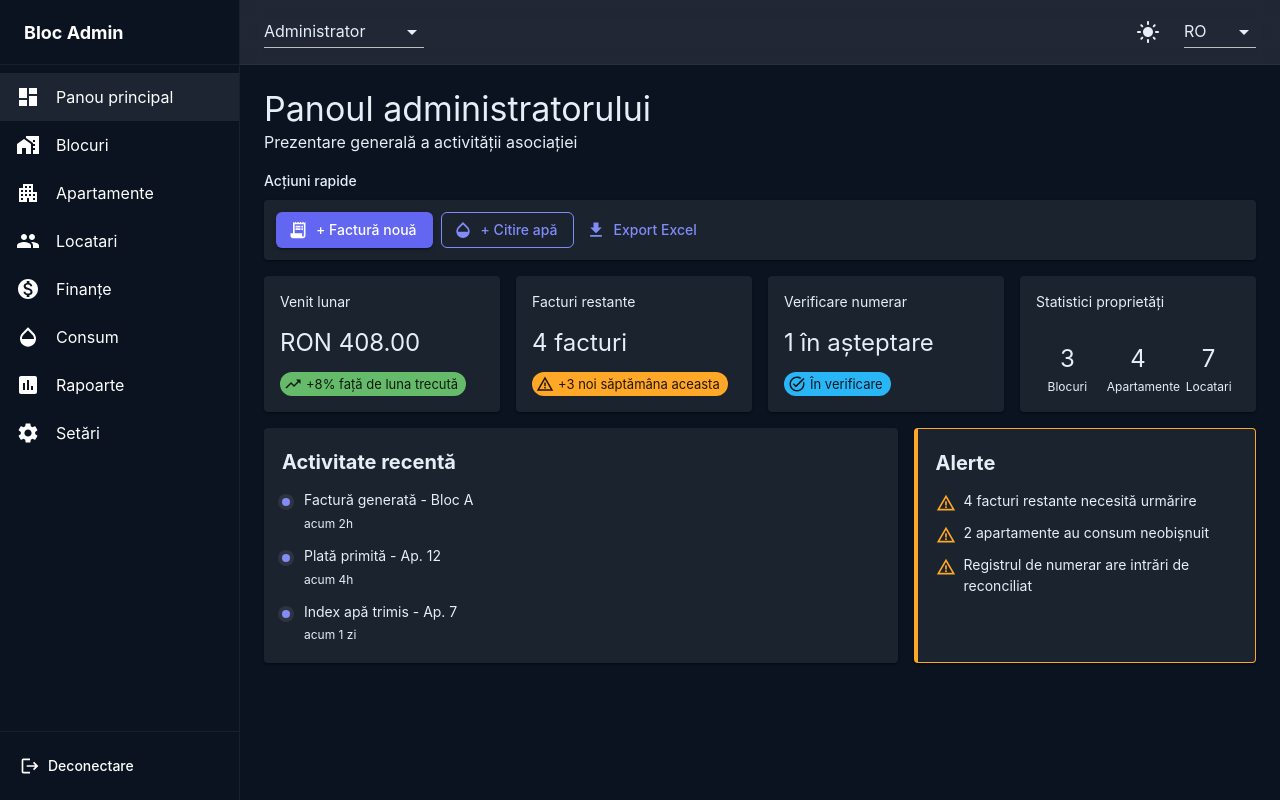
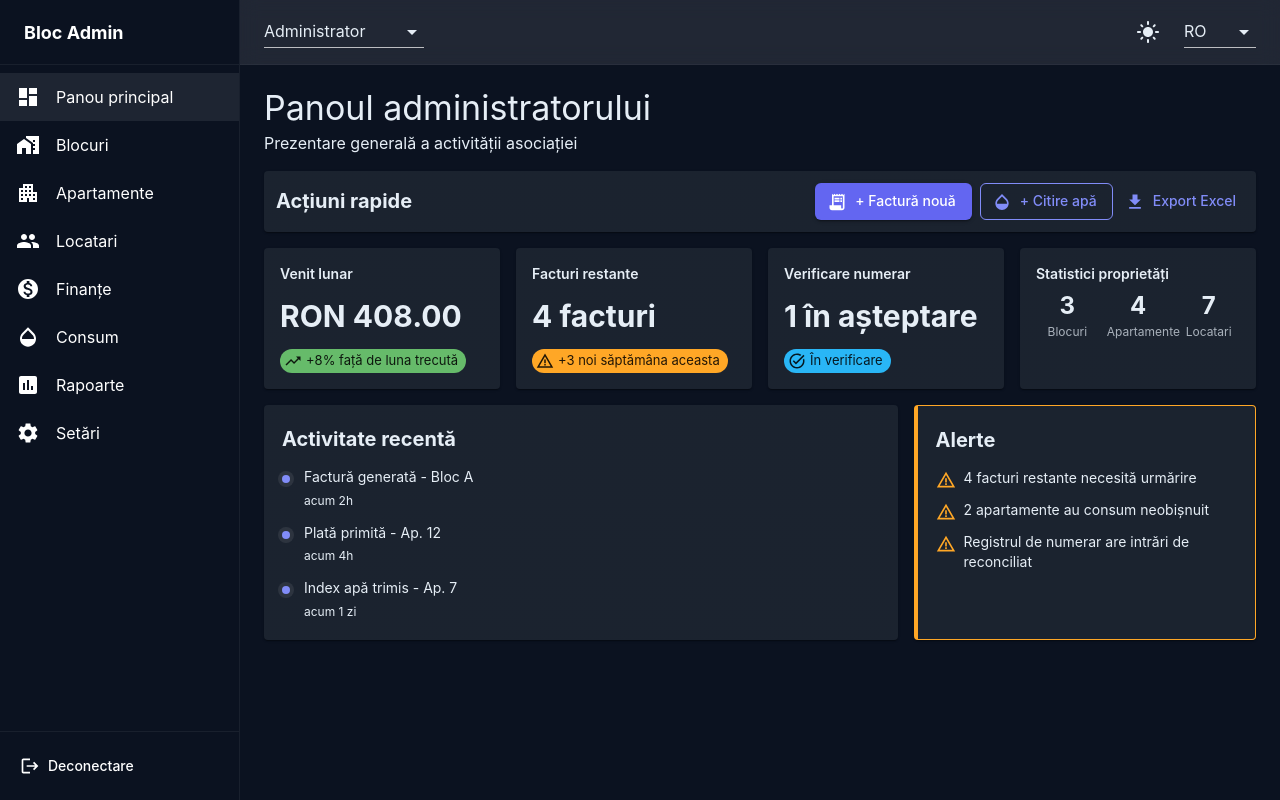
Before and after one commit to odiatlov/bloc-admin-ui, a React (Vite) app: page /admin/dashboard in a window 1280 px wide. Built offline with nearby package versions, Linux system fonts and the light colour scheme.

Commit message:
Improve Dashboards visibility

```diff
--- a/src/i18n/locales/en.json
+++ b/src/i18n/locales/en.json
@@ -123,8 +123,11 @@
       },
       "overview": {
         "residents": "Residents",
+        "residentsShort": "Res.",
         "apartments": "Apartments",
+        "apartmentsShort": "Apts.",
         "blocks": "Blocks",
+        "blocksShort": "Bl.",
         "propertyStats": "Property Stats",
         "propertyStatsDescription": "Portfolio coverage",
         "statsValue": "{{blocks}} Blocks | {{apartments}} Apartments | {{residents}} Residents"
@@ -153,7 +156,9 @@
         "cashVerification": "Cash Verification",
         "cashVerificationValue": "{{count}} pending",
         "monthlyRevenueTrend": "+8% vs last month",
+        "monthlyRevenueTrendShort": "+8%",
         "outstandingTrend": "+3 new this week",
+        "outstandingTrendShort": "+3 new",
         "collectionStable": "Stable",
         "cashVerificationTrend": "UNVERIFIED -> VERIFIED -> DEPOSITED",
         "pendingReview": "Pending review"
--- a/src/i18n/locales/ro.json
+++ b/src/i18n/locales/ro.json
@@ -148,8 +148,11 @@
       },
       "overview": {
         "residents": "Locatari",
+        "residentsShort": "Loc.",
         "apartments": "Apartamente",
+        "apartmentsShort": "Ap.",
         "blocks": "Blocuri",
+        "blocksShort": "Bl.",
         "propertyStats": "Statistici proprietăți",
         "propertyStatsDescription": "Acoperire portofoliu",
         "statsValue": "{{blocks}} Blocuri | {{apartments}} Apartamente | {{residents}} Locatari"
@@ -178,7 +181,9 @@
         "cashVerification": "Verificare numerar",
         "cashVerificationValue": "{{count}} în așteptare",
         "monthlyRevenueTrend": "+8% față de luna trecută",
+        "monthlyRevenueTrendShort": "+8%",
         "outstandingTrend": "+3 noi săptămâna aceasta",
+        "outstandingTrendShort": "+3 noi",
         "collectionStable": "Stabil",
         "cashVerificationTrend": "NEVERIFICATĂ -> VERIFICATĂ -> DEPUSĂ",
         "pendingReview": "În verificare"
--- a/src/pages/Dashboard/components/AdminActivityFeed.tsx
+++ b/src/pages/Dashboard/components/AdminActivityFeed.tsx
@@ -1,8 +1,8 @@
 import React from 'react'
-import Paper from '@mui/material/Paper'
+import Box from '@mui/material/Box'
 import Typography from '@mui/material/Typography'
-import Box from '@mui/material/Box'
 import { useTranslation } from 'react-i18next'
+import { ContentCard } from './DashboardSystem'
 
 const items = [
   { textKey: 'invoiceGenerated', timeKey: 'twoHoursAgo' },
@@ -13,11 +13,7 @@ const items = [
 const AdminActivityFeed: React.FC = () => {
   const { t } = useTranslation()
   return (
-    <Paper sx={{ p: 2.25, height: '100%' }}>
-      <Typography variant="h6" sx={{ mb: 1.5 }}>
-        {t('dashboard.admin.activity.title')}
-      </Typography>
-
+    <ContentCard title={t('dashboard.admin.activity.title')}>
       <Box sx={{ display: 'grid', gap: 1.5 }}>
         {items.map((i, idx) => (
           <Box key={idx} sx={{ display: 'grid', gridTemplateColumns: '12px minmax(0, 1fr)', gap: 1.25, alignItems: 'start' }}>
@@ -33,7 +29,7 @@ const AdminActivityFeed: React.FC = () => {
           </Box>
         ))}
       </Box>
-    </Paper>
+    </ContentCard>
   )
 }
 
--- a/src/pages/Dashboard/components/AdminAlertsPanel.tsx
+++ b/src/pages/Dashboard/components/AdminAlertsPanel.tsx
@@ -1,10 +1,10 @@
 import React from 'react'
-import Paper from '@mui/material/Paper'
+import Box from '@mui/material/Box'
 import Typography from '@mui/material/Typography'
-import Box from '@mui/material/Box'
 import WarningAmberIcon from '@mui/icons-material/WarningAmber'
 import { useTranslation } from 'react-i18next'
 import { useConsumption, useFinance } from '../../../hooks/useApartmentData'
+import { ContentCard } from './DashboardSystem'
 
 const AdminAlertsPanel: React.FC = () => {
   const { t } = useTranslation()
@@ -19,11 +19,7 @@ const AdminAlertsPanel: React.FC = () => {
   ]
 
   return (
-    <Paper sx={{ p: 2.25, height: '100%', border: '1px solid', borderColor: 'warning.main', borderLeftWidth: 4 }}>
-      <Typography variant="h6" sx={{ mb: 1.5 }}>
-        {t('dashboard.admin.alerts.title')}
-      </Typography>
-
+    <ContentCard title={t('dashboard.admin.alerts.title')} accent="warning">
       <Box sx={{ display: 'grid', gap: 1.25 }}>
         {alerts.map((alert) => (
           <Box key={alert} sx={{ display: 'flex', gap: 1, alignItems: 'flex-start' }}>
@@ -34,7 +30,7 @@ const AdminAlertsPanel: React.FC = () => {
           </Box>
         ))}
       </Box>
-    </Paper>
+    </ContentCard>
   )
 }
 
--- a/src/pages/Dashboard/components/AdminDashboard.tsx
+++ b/src/pages/Dashboard/components/AdminDashboard.tsx
@@ -1,8 +1,6 @@
 import React from 'react'
-import Typography from '@mui/material/Typography'
 import Box from '@mui/material/Box'
 import { useTranslation } from 'react-i18next'
-import Paper from '@mui/material/Paper'
 import Button from '@mui/material/Button'
 import Chip from '@mui/material/Chip'
 import ReceiptLongIcon from '@mui/icons-material/ReceiptLong'
@@ -17,53 +15,40 @@ import AlertsPanel from './AdminAlertsPanel'
 import { RoleContext } from '../../../contexts/RoleContext'
 import { apartments, blocks, residents } from '../../../mocks/apartmentData'
 import { formatCurrency, useBlocksOverview, useFinance } from '../../../hooks/useApartmentData'
-
-type KpiCardProps = {
-  label: string
-  value?: string
-  badge?: React.ReactNode
-  children?: React.ReactNode
-}
-
-const KpiCard: React.FC<KpiCardProps> = ({ badge, children, label, value }) => (
-  <Paper
-    sx={{
-      p: 2,
-      minHeight: 136,
-      height: '100%',
-      display: 'grid',
-      alignContent: 'space-between',
-      gap: 1.25,
-    }}
-  >
-    <Typography variant="body2" color="text.secondary">
-      {label}
-    </Typography>
-    <Box>
-      {value && (
-        <Typography variant="h5" sx={{ lineHeight: 1.15 }}>
-          {value}
-        </Typography>
-      )}
-      {children}
-    </Box>
-    {badge}
-  </Paper>
-)
+import { ActionBar, DashboardHeader, DashboardPage, StatCard, StatGrid } from './DashboardSystem'
 
 type PropertyStatProps = {
   label: string
+  shortLabel?: string
   value: number
 }
 
-const PropertyStat: React.FC<PropertyStatProps> = ({ label, value }) => (
+const PropertyStat: React.FC<PropertyStatProps> = ({ label, shortLabel, value }) => (
   <Box sx={{ minWidth: 0, textAlign: 'center' }}>
-    <Typography variant="h5" sx={{ lineHeight: 1 }}>
+    <Box component="span" sx={{ display: 'block', typography: 'h5', fontWeight: 700, lineHeight: 1 }}>
       {value}
-    </Typography>
-    <Typography variant="caption" color="text.secondary" sx={{ display: 'block', mt: 0.75 }}>
+    </Box>
+    <Box
+      component="span"
+      sx={{
+        display: 'block',
+        typography: 'caption',
+        color: 'text.secondary',
+        fontSize: { xs: '0.65rem', sm: '0.75rem' },
+        lineHeight: 1.25,
+        mt: 0.75,
+        wordBreak: 'normal',
+      }}
+    >
+      <Box component="span" sx={{ display: { xs: shortLabel ? 'none' : 'inline', sm: 'inline' } }}>
         {label}
-    </Typography>
+      </Box>
+      {shortLabel && (
+        <Box component="span" sx={{ display: { xs: 'inline', sm: 'none' } }}>
+          {shortLabel}
+        </Box>
+      )}
+    </Box>
   </Box>
 )
 
@@ -82,21 +67,10 @@ const AdminDashboard: React.FC = () => {
   const residentCount = usesScopedDashboardStats ? blockOverviews.reduce((sum, overview) => sum + overview.residentCount, 0) : populatedResidents.length
 
   return (
-    <Box sx={{ display: 'grid', gap: 2 }}>
-      <Box>
-        <Typography variant="h4" sx={{ fontSize: { xs: '1.75rem', sm: '2.125rem' } }}>
-          {t('dashboard.admin.title')}
-        </Typography>
-        <Typography variant="body1" color="text.secondary">
-          {t('dashboard.admin.description')}
-        </Typography>
-      </Box>
+    <DashboardPage>
+      <DashboardHeader title={t('dashboard.admin.title')} description={t('dashboard.admin.description')} />
 
-      <Box sx={{ display: 'grid', gap: 1 }}>
-        <Typography variant="subtitle2" color="text.secondary">
-          {t('dashboard.admin.quickActions')}
-        </Typography>
-        <Paper sx={{ p: 1.5, width: '100%', boxSizing: 'border-box', display: 'flex', alignItems: 'center', gap: 1, flexWrap: 'wrap' }}>
+      <ActionBar title={t('dashboard.admin.quickActions')}>
         <Button startIcon={<ReceiptLongIcon />} variant="contained" onClick={() => navigate('/admin/finance')}>
           {t('dashboard.admin.options.newInvoice')}
         </Button>
@@ -106,33 +80,42 @@ const AdminDashboard: React.FC = () => {
         <Button startIcon={<FileDownloadIcon />} variant="text" onClick={() => navigate('/admin/reports')}>
           {t('dashboard.admin.options.exportExcel')}
         </Button>
-        </Paper>
-      </Box>
+      </ActionBar>
 
-      <Box sx={{ display: 'grid', gridTemplateColumns: { xs: '1fr', sm: 'repeat(2, minmax(0, 1fr))', lg: 'repeat(4, minmax(0, 1fr))' }, gridAutoRows: '1fr', gap: 2 }}>
-        <KpiCard
+      <StatGrid>
+        <StatCard
           label={t('dashboard.admin.keyMetrics.monthlyRevenue')}
           value={formatCurrency(monthlyRevenue)}
-          badge={<Chip size="small" color="success" icon={<TrendingUpIcon />} label={t('dashboard.admin.keyMetrics.monthlyRevenueTrend')} sx={{ justifySelf: 'start' }} />}
+          badge={(
+            <>
+              <Chip size="small" color="success" icon={<TrendingUpIcon />} label={t('dashboard.admin.keyMetrics.monthlyRevenueTrendShort')} sx={{ display: { xs: 'inline-flex', sm: 'none' }, justifySelf: 'start' }} />
+              <Chip size="small" color="success" icon={<TrendingUpIcon />} label={t('dashboard.admin.keyMetrics.monthlyRevenueTrend')} sx={{ display: { xs: 'none', sm: 'inline-flex' }, justifySelf: 'start' }} />
+            </>
+          )}
         />
-        <KpiCard
+        <StatCard
           label={t('dashboard.admin.keyMetrics.outstanding')}
           value={t('dashboard.admin.keyMetrics.outstandingValue', { count: unpaidInvoices })}
-          badge={<Chip size="small" color="warning" icon={<WarningAmberIcon />} label={t('dashboard.admin.keyMetrics.outstandingTrend')} sx={{ justifySelf: 'start' }} />}
+          badge={(
+            <>
+              <Chip size="small" color="warning" icon={<WarningAmberIcon />} label={t('dashboard.admin.keyMetrics.outstandingTrendShort')} sx={{ display: { xs: 'inline-flex', sm: 'none' }, justifySelf: 'start' }} />
+              <Chip size="small" color="warning" icon={<WarningAmberIcon />} label={t('dashboard.admin.keyMetrics.outstandingTrend')} sx={{ display: { xs: 'none', sm: 'inline-flex' }, justifySelf: 'start' }} />
+            </>
+          )}
         />
-        <KpiCard
+        <StatCard
           label={t('dashboard.admin.keyMetrics.cashVerification')}
           value={t('dashboard.admin.keyMetrics.cashVerificationValue', { count: cashAwaitingVerification })}
           badge={<Chip size="small" color="info" icon={<TaskAltIcon />} label={t('dashboard.admin.keyMetrics.pendingReview')} sx={{ justifySelf: 'start' }} />}
         />
-        <KpiCard label={t('dashboard.admin.overview.propertyStats')}>
-          <Box sx={{ display: 'grid', gridTemplateColumns: 'repeat(3, minmax(0, 1fr))', gap: 1 }}>
-            <PropertyStat label={t('dashboard.admin.overview.blocks')} value={blockCount} />
-            <PropertyStat label={t('dashboard.admin.overview.apartments')} value={apartmentCount} />
-            <PropertyStat label={t('dashboard.admin.overview.residents')} value={residentCount} />
+        <StatCard label={t('dashboard.admin.overview.propertyStats')}>
+          <Box sx={{ display: 'grid', gridTemplateColumns: 'repeat(3, minmax(0, 1fr))', gap: { xs: 0.5, sm: 1 } }}>
+            <PropertyStat label={t('dashboard.admin.overview.blocks')} shortLabel={t('dashboard.admin.overview.blocksShort')} value={blockCount} />
+            <PropertyStat label={t('dashboard.admin.overview.apartments')} shortLabel={t('dashboard.admin.overview.apartmentsShort')} value={apartmentCount} />
+            <PropertyStat label={t('dashboard.admin.overview.residents')} shortLabel={t('dashboard.admin.overview.residentsShort')} value={residentCount} />
           </Box>
-        </KpiCard>
-      </Box>
+        </StatCard>
+      </StatGrid>
 
       <Box
         sx={{
@@ -146,7 +129,7 @@ const AdminDashboard: React.FC = () => {
         <ActivityFeed />
         <AlertsPanel />
       </Box>
-    </Box>
+    </DashboardPage>
   )
 }
 
--- /dev/null
+++ b/src/pages/Dashboard/components/DashboardSystem.tsx
@@ -0,0 +1,168 @@
+import React from 'react'
+import Box from '@mui/material/Box'
+import Paper from '@mui/material/Paper'
+import Typography from '@mui/material/Typography'
+
+type DashboardHeaderProps = {
+  title: string
+  description?: string
+  context?: string
+}
+
+export const DashboardHeader: React.FC<DashboardHeaderProps> = ({ context, description, title }) => (
+  <Box sx={{ display: 'grid', gap: 0.5 }}>
+    <Typography variant="h4" sx={{ fontSize: { xs: '1.75rem', sm: '2.125rem' }, lineHeight: 1.16 }}>
+      {title}
+    </Typography>
+    {(description || context) && (
+      <Typography variant="body1" color="text.secondary">
+        {description || context}
+      </Typography>
+    )}
+    {description && context && (
+      <Typography variant="caption" color="text.secondary">
+        {context}
+      </Typography>
+    )}
+  </Box>
+)
+
+type ActionBarProps = {
+  title: string
+  children: React.ReactNode
+}
+
+export const ActionBar: React.FC<ActionBarProps> = ({ children, title }) => (
+  <Paper
+    sx={{
+      p: 1.5,
+      width: '100%',
+      boxSizing: 'border-box',
+      display: 'flex',
+      alignItems: { xs: 'stretch', sm: 'center' },
+      justifyContent: 'space-between',
+      gap: 1.5,
+      flexDirection: { xs: 'column', sm: 'row' },
+    }}
+  >
+    <Typography variant="h6" sx={{ lineHeight: 1.35 }}>
+      {title}
+    </Typography>
+    <Box
+      sx={{
+        display: 'flex',
+        alignItems: 'center',
+        justifyContent: { xs: 'flex-start', sm: 'flex-end' },
+        gap: 1,
+        flexWrap: 'wrap',
+      }}
+    >
+      {children}
+    </Box>
+  </Paper>
+)
+
+type StatCardProps = {
+  label: string
+  value?: React.ReactNode
+  secondary?: React.ReactNode
+  badge?: React.ReactNode
+  children?: React.ReactNode
+}
+
+export const StatCard: React.FC<StatCardProps> = ({ badge, children, label, secondary, value }) => (
+  <Paper
+    sx={{
+      p: { xs: 1.5, sm: 2 },
+      minHeight: { xs: 112, sm: 136 },
+      height: '100%',
+      boxSizing: 'border-box',
+      display: 'grid',
+      alignContent: 'space-between',
+      gap: { xs: 1, sm: 1.25 },
+    }}
+  >
+    <Typography variant="body2" color="text.secondary" sx={{ fontWeight: 600 }}>
+      {label}
+    </Typography>
+    <Box sx={{ minWidth: 0 }}>
+      {value !== undefined && value !== null && (
+        <Typography variant="h4" sx={{ fontSize: { xs: '1.5rem', sm: '1.875rem' }, fontWeight: 700, lineHeight: 1.12 }}>
+          {value}
+        </Typography>
+      )}
+      {secondary && (
+        <Typography variant="caption" color="text.secondary" sx={{ display: 'block', mb: children ? 1.25 : 0, mt: value ? 0.75 : 0 }}>
+          {secondary}
+        </Typography>
+      )}
+      {children}
+    </Box>
+    <Box
+      sx={{
+        minHeight: { xs: 20, sm: 24 },
+        display: 'flex',
+        alignItems: 'end',
+        minWidth: 0,
+        '& .MuiChip-root': {
+          maxWidth: '100%',
+        },
+        '& .MuiChip-label': {
+          minWidth: 0,
+          overflow: 'hidden',
+          textOverflow: 'ellipsis',
+        },
+      }}
+    >
+      {badge}
+    </Box>
+  </Paper>
+)
+
+type StatGridProps = {
+  children: React.ReactNode
+  columns?: { xs?: string; sm?: string; md?: string; lg?: string }
+}
+
+export const StatGrid: React.FC<StatGridProps> = ({ children, columns }) => (
+  <Box
+    sx={{
+      display: 'grid',
+      gridTemplateColumns: columns ?? { xs: 'repeat(2, minmax(0, 1fr))', lg: 'repeat(4, minmax(0, 1fr))' },
+      gridAutoRows: '1fr',
+      gap: 2,
+    }}
+  >
+    {children}
+  </Box>
+)
+
+type ContentCardProps = {
+  title: string
+  children: React.ReactNode
+  accent?: 'warning'
+}
+
+export const ContentCard: React.FC<ContentCardProps> = ({ accent, children, title }) => (
+  <Paper
+    sx={{
+      p: 2.25,
+      height: '100%',
+      boxSizing: 'border-box',
+      border: accent ? '1px solid' : undefined,
+      borderColor: accent === 'warning' ? 'warning.main' : undefined,
+      borderLeftWidth: accent ? 4 : undefined,
+    }}
+  >
+    <Typography variant="h6" sx={{ mb: 1.5 }}>
+      {title}
+    </Typography>
+    {children}
+  </Paper>
+)
+
+export const DashboardPage: React.FC<{ children: React.ReactNode }> = ({ children }) => (
+  <Box sx={{ display: 'grid', gap: 2 }}>
+    {children}
+  </Box>
+)
```
Also changed, not shown: src/pages/Dashboard/components/CensorDashboard.tsx (+19 -50 lines), src/pages/Dashboard/components/ResidentDashboard.tsx (+49 -50 lines). Lines whose indentation alone changed are shown as unchanged.
